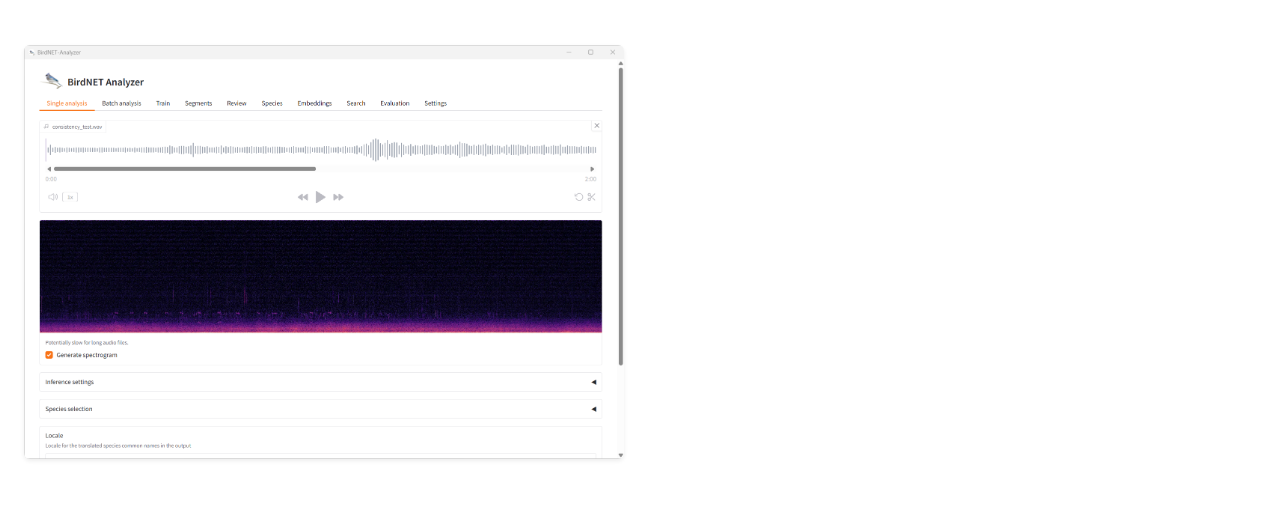
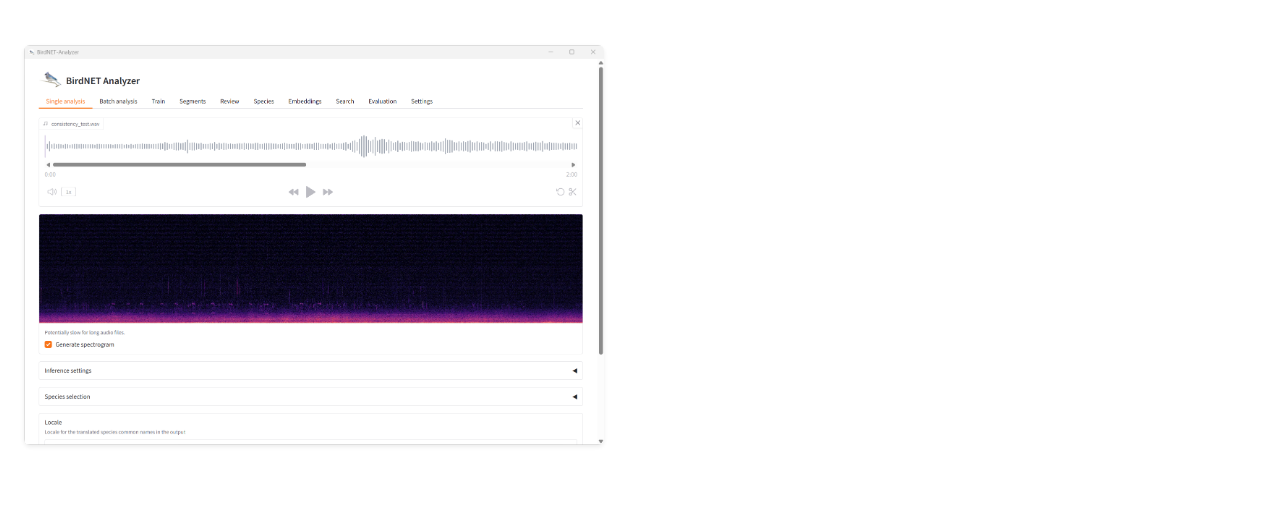
Before and after one commit to birdnet-team/birdnet-website, an Eleventy site: page src/analyzer.njk in a window 1280 px wide. Shown: the part 217-731 px from the top of the page. Built offline with nearby package versions, Linux system fonts and the light colour scheme; Eleventy itself is replaced by a stand-in of ours; files that its build step writes are made by us from their sources; what bibtex-parse-js would draw is missing.

```diff
--- a/src/analyzer.njk
+++ b/src/analyzer.njk
@@ -17,7 +17,7 @@
         src="{{ '/img/birdnet_analyzer_screenshot.png' | url }}"
         alt="BirdNET-Analyzer screenshot"
         class="img-fluid rounded shadow-sm"
-        style="max-width: 600px; height: auto;">
+        style="max-height: 400px; width: auto;">
     </div>
   </div>
 </section>
```
